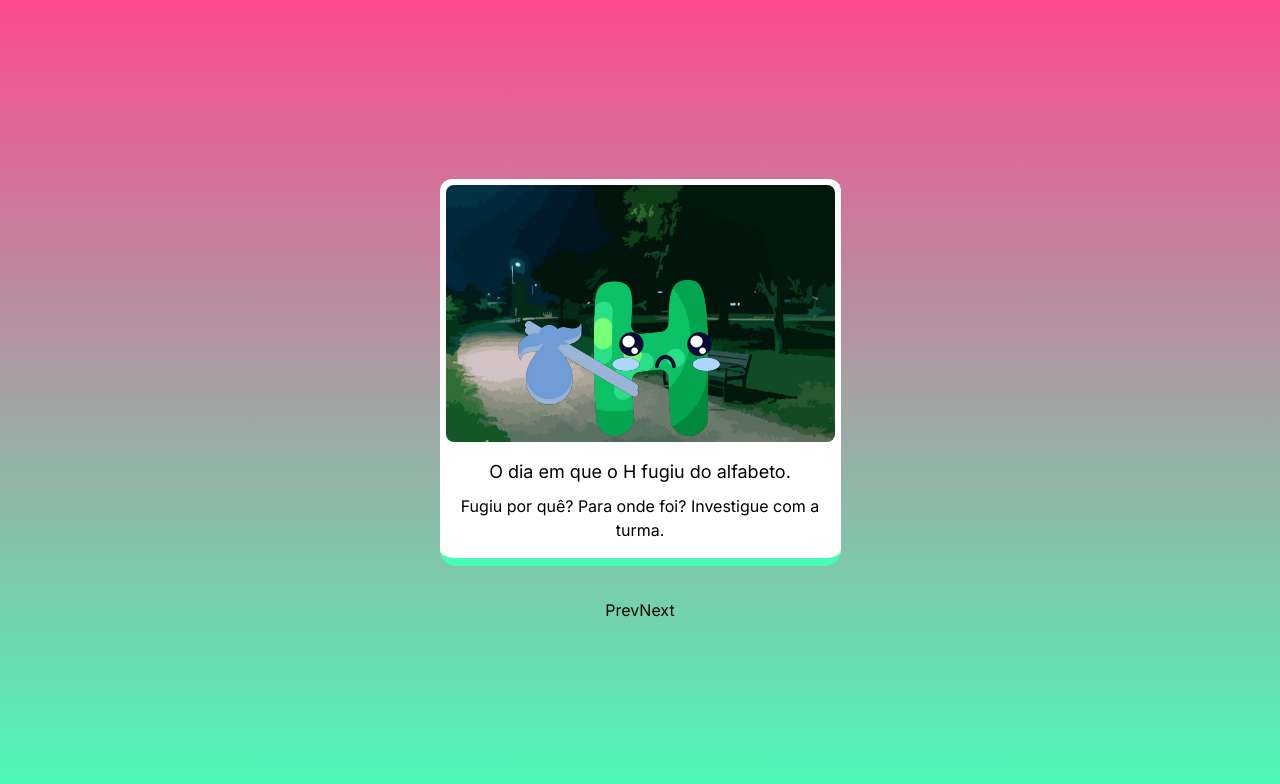
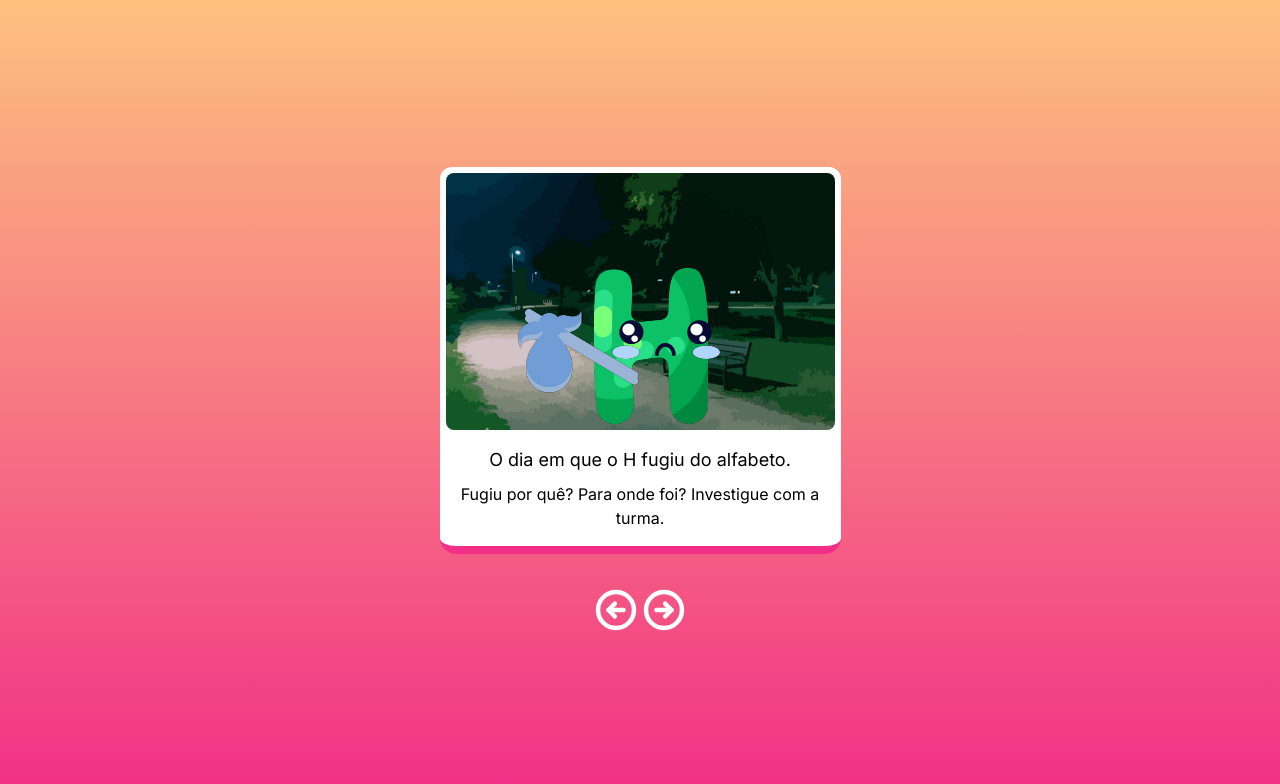
Before and after one commit to helpii/hlt-cards, a React (Vite) app: page / in a window 1280 px wide. Shown: the top 784 px of the page. Built offline with nearby package versions, Linux system fonts and the light colour scheme.

Commit message:
colors refactor

```diff
--- a/src/components/Home/index.tsx
+++ b/src/components/Home/index.tsx
@@ -1,6 +1,7 @@
 import lits from "../../lib/lits";
-import { useEffect, useState } from "react";
+import { useState } from "react";
 import shift from "classnames";
+import { ArrowCircleLeft, ArrowCircleRight } from "phosphor-react";
 /**
  *
  * escolher umas 5 accent colors legais e fazer o GradientBG adotar um gradiente do branco a elas, pelo classnames
@@ -52,7 +53,7 @@ export function Home() {
         </div>
 
         {/*NavigationOptions*/}
-        <div>
+        <div className="flex flex-row text-white">
           {/*PreviousCardButton*/}
           <button
             onClick={() => {
@@ -63,7 +64,7 @@ export function Home() {
               }
             }}
           >
-            Prev
+            <ArrowCircleLeft size={48} weight="bold" />
           </button>
           {/*NextCardButton*/}
           <button
@@ -75,7 +76,7 @@ export function Home() {
               }
             }}
           >
-            Next
+            <ArrowCircleRight size={48} weight="bold" />
           </button>
         </div>
       </div>
--- a/tailwind.config.cjs
+++ b/tailwind.config.cjs
@@ -10,19 +10,19 @@ module.exports = {
     },
     extend: {
       colors:{
-        'aprenlud1': '#fc4a91',
-        'aprenlud2': '#4afcb6',
-        'salainv1': '#2d44f1',
-        'salainv2': '#ec7ffd',
-        'pencomput1': '#42abfa',
-        'pencomput2': '#ffca5c',
+        'aprenlud1': '#fdc17f',
+        'aprenlud2': '#f12f86',
+        'salainv1': '#ec7ffd',
+        'salainv2': '#2d44f1',
+        'pencomput1': '#fbc366',
+        'pencomput2': '#f1322f',
       },
       backgroundImage: {
         galaxy: 'url("/background-galaxy.png")',
         helplit: 'url("/helplit.png")',
-        'aprenlud': 'linear-gradient(180deg, #fc4a91, #4afcb6)',
-        'salainv': 'linear-gradient(180deg, #2d44f1, #ec7ffd)',
-        'pen-comput': 'linear-gradient(180deg, #42abfa, #ffca5c)',
+        'aprenlud': 'linear-gradient(180deg, #fdc17f, #f12f86)',
+        'salainv': 'linear-gradient(180deg, #ec7ffd, #2d44f1)',
+        'pen-comput': 'linear-gradient(180deg, #fbc366, #f1322f)',
       }
     },
   },
```
